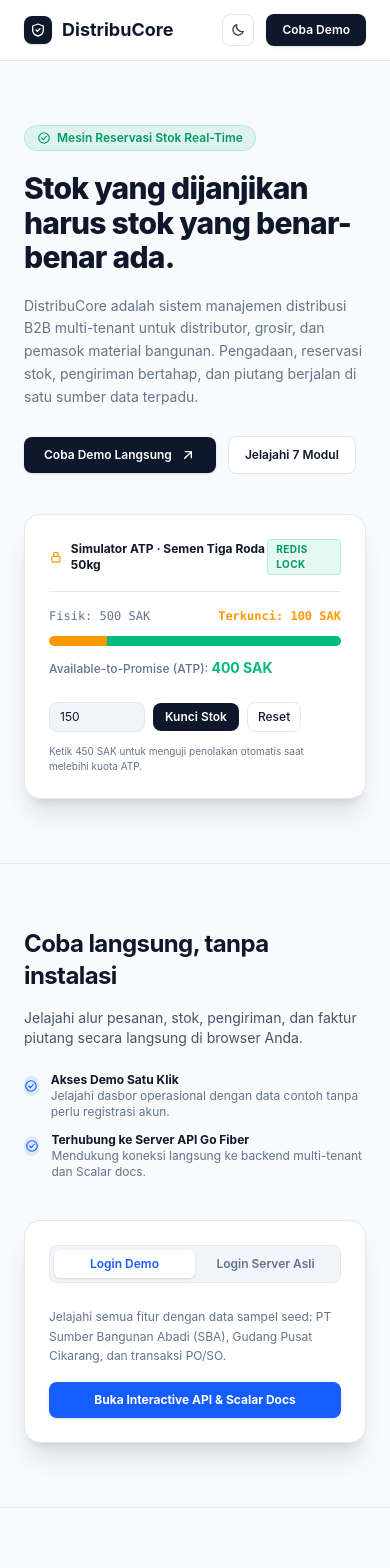
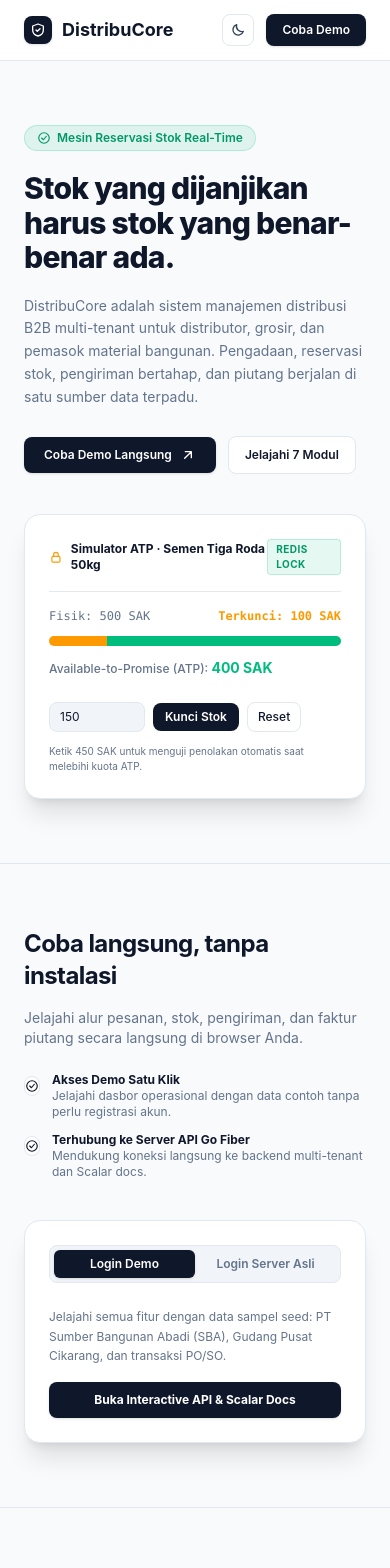
Before and after one commit to afrizadwi21/DistribuCore, a Next.js app in the folder apps/web/: page / in a window 390 px wide. Shown: the top 1568 px of the page. Built offline with nearby package versions, Linux system fonts and the light colour scheme.

Commit message:
style(web): align DemoLoginSection colors with design CSS variables

```diff
--- a/apps/web/src/components/landing/DemoLoginSection.tsx
+++ b/apps/web/src/components/landing/DemoLoginSection.tsx
@@ -10,73 +10,73 @@ export function DemoLoginSection() {
   const [apiUrl, setApiUrl] = useState("http://localhost:8080");
 
   return (
-    <section id="coba" className="mx-auto max-w-6xl px-6 py-16 border-t border-slate-200 dark:border-slate-800">
+    <section id="coba" className="mx-auto max-w-6xl px-6 py-16 border-t border-[var(--bd)]">
       <div className="grid grid-cols-1 lg:grid-cols-12 gap-10 items-center">
         <div className="lg:col-span-6 space-y-4">
-          <h2 className="text-2xl sm:text-3xl font-bold tracking-tight text-slate-900 dark:text-white">
+          <h2 className="text-2xl sm:text-3xl font-bold tracking-tight text-[var(--tx)]">
             Coba langsung, tanpa instalasi
           </h2>
-          <p className="text-sm text-slate-600 dark:text-slate-400">
+          <p className="text-sm text-[var(--mu)]">
             Jelajahi alur pesanan, stok, pengiriman, dan faktur piutang secara langsung di browser Anda.
           </p>
           <div className="space-y-3 pt-2">
             <div className="flex items-start gap-3">
-              <span className="mt-1 flex h-5 w-5 items-center justify-center rounded-full bg-blue-100 dark:bg-blue-900/40 text-blue-600 dark:text-blue-400">
+              <span className="mt-1 flex h-5 w-5 items-center justify-center rounded-full border border-[var(--bd)] bg-[var(--card)] text-[var(--bl)]">
                 <CheckIcon className="w-3.5 h-3.5" />
               </span>
               <div className="text-xs">
-                <strong className="block text-slate-900 dark:text-white">Akses Demo Satu Klik</strong>
-                <span className="text-slate-500">Jelajahi dasbor operasional dengan data contoh tanpa perlu registrasi akun.</span>
+                <strong className="block text-[var(--tx)]">Akses Demo Satu Klik</strong>
+                <span className="text-[var(--mu)]">Jelajahi dasbor operasional dengan data contoh tanpa perlu registrasi akun.</span>
               </div>
             </div>
             <div className="flex items-start gap-3">
-              <span className="mt-1 flex h-5 w-5 items-center justify-center rounded-full bg-blue-100 dark:bg-blue-900/40 text-blue-600 dark:text-blue-400">
+              <span className="mt-1 flex h-5 w-5 items-center justify-center rounded-full border border-[var(--bd)] bg-[var(--card)] text-[var(--bl)]">
                 <CheckIcon className="w-3.5 h-3.5" />
               </span>
               <div className="text-xs">
-                <strong className="block text-slate-900 dark:text-white">Terhubung ke Server API Go Fiber</strong>
-                <span className="text-slate-500">Mendukung koneksi langsung ke backend multi-tenant dan Scalar docs.</span>
+                <strong className="block text-[var(--tx)]">Terhubung ke Server API Go Fiber</strong>
+                <span className="text-[var(--mu)]">Mendukung koneksi langsung ke backend multi-tenant dan Scalar docs.</span>
               </div>
             </div>
           </div>
         </div>
 
-        <div className="lg:col-span-6 rounded-2xl border border-slate-200 dark:border-slate-800 bg-white dark:bg-slate-900 p-6 shadow-xl">
-          <div className="flex rounded-lg border border-slate-200 dark:border-slate-800 bg-slate-100 dark:bg-slate-800/60 p-1 mb-6">
-            <button onClick={() => setTab("demo")} className={`flex-1 py-1.5 text-xs font-semibold rounded-md ${tab === "demo" ? "bg-white dark:bg-slate-700 text-blue-600 dark:text-white shadow" : "text-slate-500"}`}>
+        <div className="lg:col-span-6 rounded-2xl border border-[var(--bd)] bg-[var(--card)] p-6 shadow-xl">
+          <div className="flex rounded-lg border border-[var(--bd)] bg-[var(--soft)] p-1 mb-6">
+            <button onClick={() => setTab("demo")} className={`flex-1 py-1.5 text-xs font-semibold rounded-md ${tab === "demo" ? "bg-[var(--bl)] text-[var(--act)] shadow" : "text-[var(--mu)]"}`}>
               Login Demo
             </button>
-            <button onClick={() => setTab("real")} className={`flex-1 py-1.5 text-xs font-semibold rounded-md ${tab === "real" ? "bg-white dark:bg-slate-700 text-blue-600 dark:text-white shadow" : "text-slate-500"}`}>
+            <button onClick={() => setTab("real")} className={`flex-1 py-1.5 text-xs font-semibold rounded-md ${tab === "real" ? "bg-[var(--bl)] text-[var(--act)] shadow" : "text-[var(--mu)]"}`}>
               Login Server Asli
             </button>
           </div>
 
           {tab === "demo" ? (
             <div className="space-y-4">
-              <p className="text-xs text-slate-500 leading-relaxed">
+              <p className="text-xs text-[var(--mu)] leading-relaxed">
                 Jelajahi semua fitur dengan data sampel seed: PT Sumber Bangunan Abadi (SBA), Gudang Pusat Cikarang, dan transaksi PO/SO.
               </p>
-              <a href="http://localhost:8080/docs" target="_blank" rel="noopener noreferrer" className="block w-full rounded-lg bg-blue-600 py-2.5 text-center text-xs font-bold text-white shadow hover:bg-blue-700 transition-colors">
+              <a href="http://localhost:8080/docs" target="_blank" rel="noopener noreferrer" className="block w-full rounded-lg bg-[var(--bl)] py-2.5 text-center text-xs font-bold text-[var(--act)] shadow hover:opacity-90 transition-opacity">
                 Buka Interactive API & Scalar Docs
               </a>
             </div>
           ) : (
             <div className="space-y-3">
               <div>
-                <label className="block text-[11px] font-semibold text-slate-700 dark:text-slate-300 mb-1">Server API</label>
-                <input value={apiUrl} onChange={(e) => setApiUrl(e.target.value)} className="w-full rounded-lg border border-slate-200 dark:border-slate-700 bg-slate-50 dark:bg-slate-800 px-3 py-1.5 text-xs" />
+                <label className="block text-[11px] font-semibold text-[var(--tx)] mb-1">Server API</label>
+                <input value={apiUrl} onChange={(e) => setApiUrl(e.target.value)} className="w-full rounded-lg border border-[var(--bd)] bg-[var(--soft)] px-3 py-1.5 text-xs text-[var(--tx)]" />
               </div>
               <div className="grid grid-cols-2 gap-3">
                 <div>
-                  <label className="block text-[11px] font-semibold text-slate-700 dark:text-slate-300 mb-1">Tenant Code</label>
-                  <input value={tenantCode} onChange={(e) => setTenantCode(e.target.value)} className="w-full rounded-lg border border-slate-200 dark:border-slate-700 bg-slate-50 dark:bg-slate-800 px-3 py-1.5 text-xs" />
+                  <label className="block text-[11px] font-semibold text-[var(--tx)] mb-1">Tenant Code</label>
+                  <input value={tenantCode} onChange={(e) => setTenantCode(e.target.value)} className="w-full rounded-lg border border-[var(--bd)] bg-[var(--soft)] px-3 py-1.5 text-xs text-[var(--tx)]" />
                 </div>
                 <div>
-                  <label className="block text-[11px] font-semibold text-slate-700 dark:text-slate-300 mb-1">Email</label>
-                  <input value={email} onChange={(e) => setEmail(e.target.value)} className="w-full rounded-lg border border-slate-200 dark:border-slate-700 bg-slate-50 dark:bg-slate-800 px-3 py-1.5 text-xs" />
+                  <label className="block text-[11px] font-semibold text-[var(--tx)] mb-1">Email</label>
+                  <input value={email} onChange={(e) => setEmail(e.target.value)} className="w-full rounded-lg border border-[var(--bd)] bg-[var(--soft)] px-3 py-1.5 text-xs text-[var(--tx)]" />
                 </div>
               </div>
-              <button className="w-full rounded-lg bg-slate-900 dark:bg-blue-600 py-2.5 text-xs font-bold text-white hover:bg-slate-800 dark:hover:bg-blue-700 transition-colors mt-2">
+              <button className="w-full rounded-lg bg-[var(--bl)] py-2.5 text-xs font-bold text-[var(--act)] hover:opacity-90 transition-opacity mt-2">
                 Hubungkan Akun
               </button>
             </div>
```
